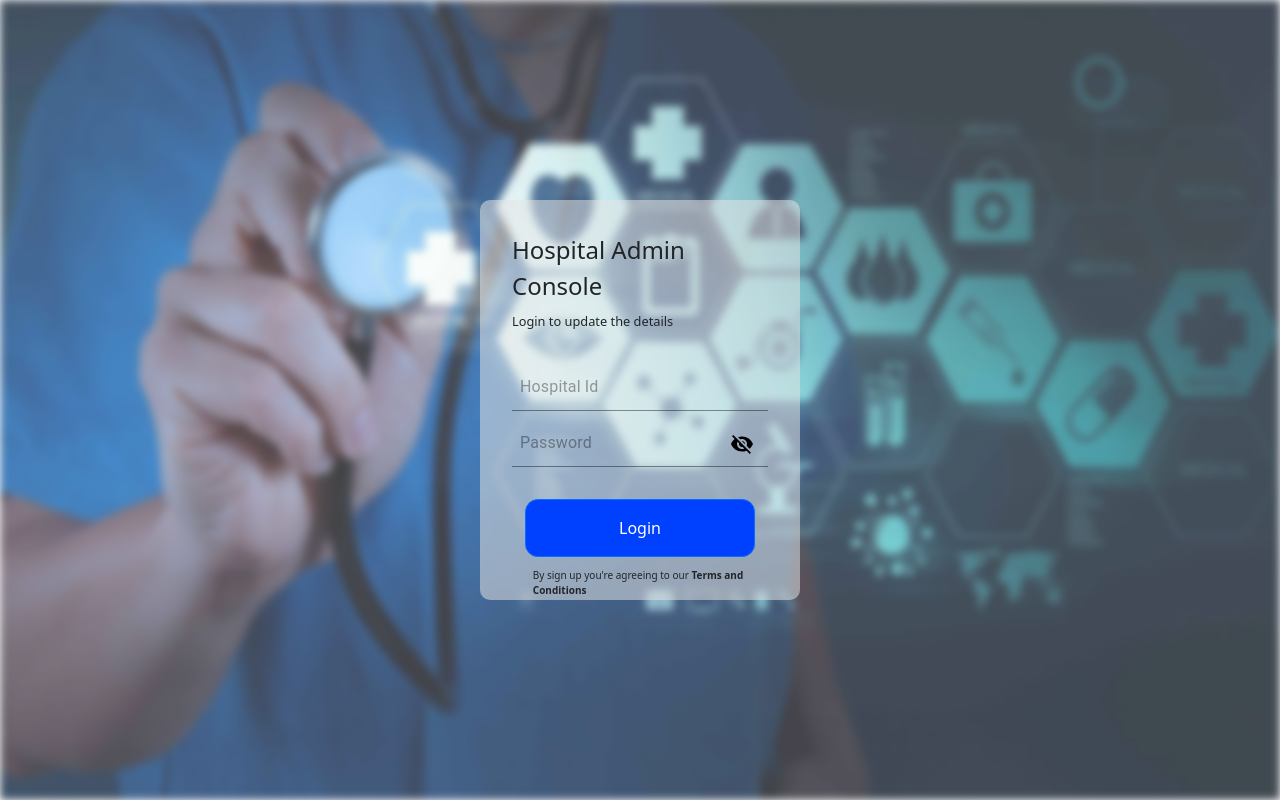
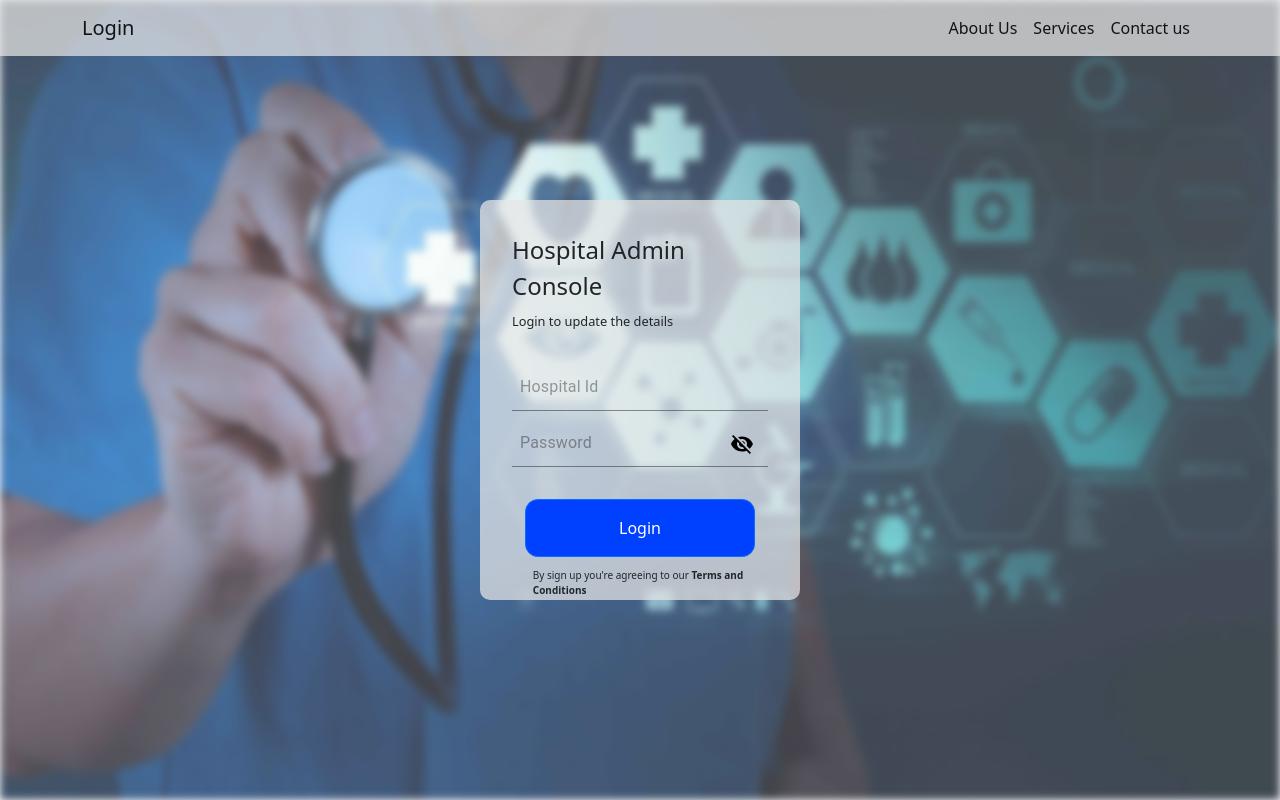
Before and after one commit to utkarsh0908/Smart-India-Hackathon, a Next.js app: page / in a window 1280 px wide. Built offline with nearby package versions, Linux system fonts and the light colour scheme.

Commit message:
added navbar

```diff
--- a/package.json
+++ b/package.json
@@ -14,6 +14,7 @@
     "@material-ui/core": "^4.12.3",
     "@mui/icons-material": "^5.5.0",
     "@mui/material": "^5.5.0",
+    "bootstrap": "^5.1.3",
     "next": "12.1.0",
     "react": "17.0.2",
     "react-dom": "17.0.2"
--- a/pages/_app.js
+++ b/pages/_app.js
@@ -2,6 +2,7 @@ import '../styles/globals.css'
 import 'bootstrap/dist/css/bootstrap.css'
 
 function MyApp({ Component, pageProps }) {
+
   return <Component {...pageProps} />
 }
 
--- a/pages/index.js
+++ b/pages/index.js
@@ -29,6 +29,38 @@ export default function Home() {
 
     return (
       <>
+      <nav class="navbar navbar-light navbar-expand-sm fixed-top ">
+        <div class="container">
+        <a href="/" class="navbar-brand">
+          <div class ="span">Login </div>
+        </a>
+        <button class="navbar-toggler" type="button" data-toggle="collapse" data-target="#navbarCollapse">
+            <span class="navbar-toggler-icon"></span>
+        </button>
+        <div id="navbarCollapse" class="collapse navbar-collapse">
+        <ul class="navbar-nav ml-auto ">
+
+            <li class="nav-item">
+                <a href="" class="nav-link active">
+                    About Us
+                </a>
+            </li>
+            <li class="nav-item">
+                <a href="" class="nav-link active">
+                    Services
+                </a>
+            </li>
+
+           <li class="nav-item">
+                <a href="" class="nav-link active">
+                    Contact us
+                </a>
+            </li>
+
+        </ul>
+        </div>
+</div>
+</nav>
     <div className='main_page'>
       <img src='/bgImg.jpg' className='bgImg'/>
 
--- a/styles/globals.css
+++ b/styles/globals.css
@@ -13,6 +13,21 @@ a {
 
 * {
   box-sizing: border-box;
+}
+
+/* Navbar */
+.navbar{
+  background-color: #e7e7e7b9;
+}
+
+.nav-item{
+  height: 2.5rem;
+}
+.nav-item:hover{
+  border-bottom: 3px solid #0040FF;
+}
+.navbar-nav{
+  margin-left: auto;
 }
 
 .bgImg{
@@ -38,7 +53,7 @@ a {
   width: 25%;
   height: 50%;
   margin: auto;
-  background-color: #e7e7e785;
+  background-color: #e7e7e7b9;
   display: flex;
   flex-direction: column;
 }
```
Also changed, not shown: pages/registerPage.js (+30 -0 lines), pages/updatePage.js (+35 -0 lines), 1 other file (tests, documents, lock files or other folders).
